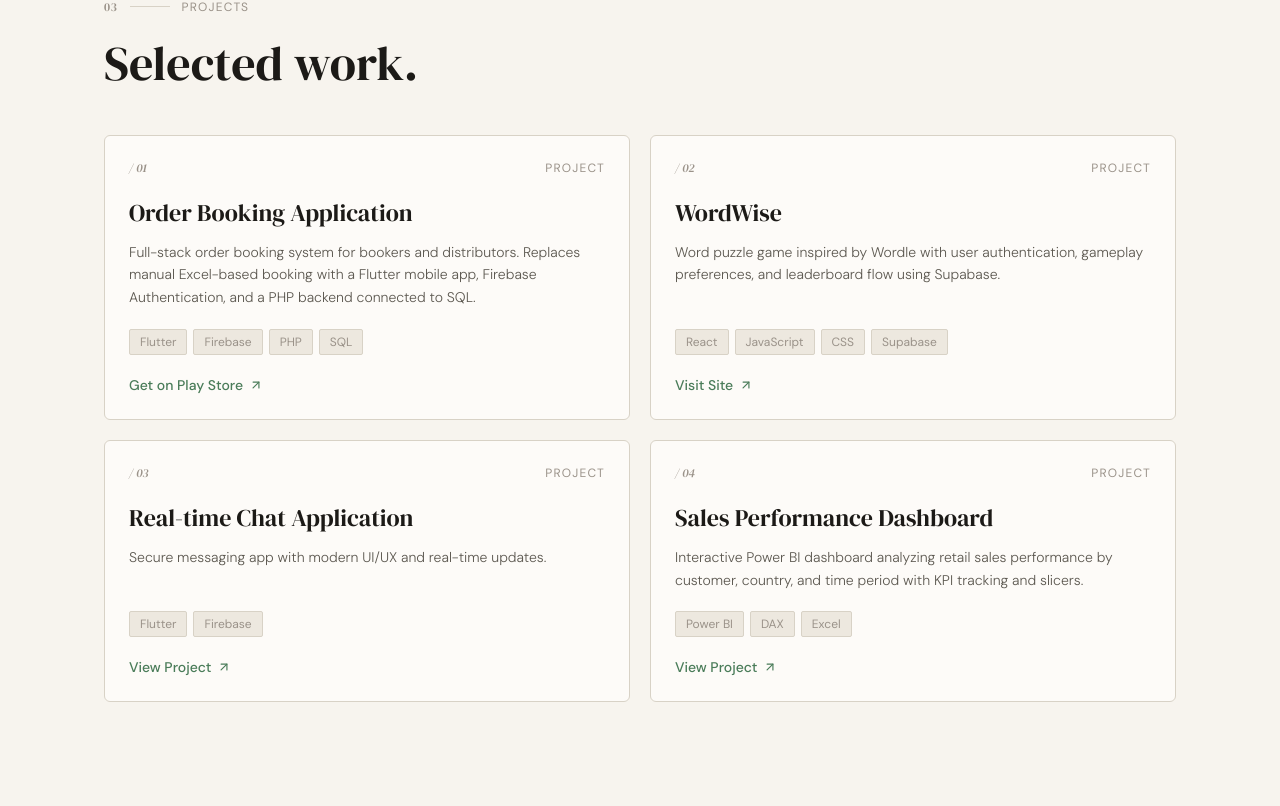
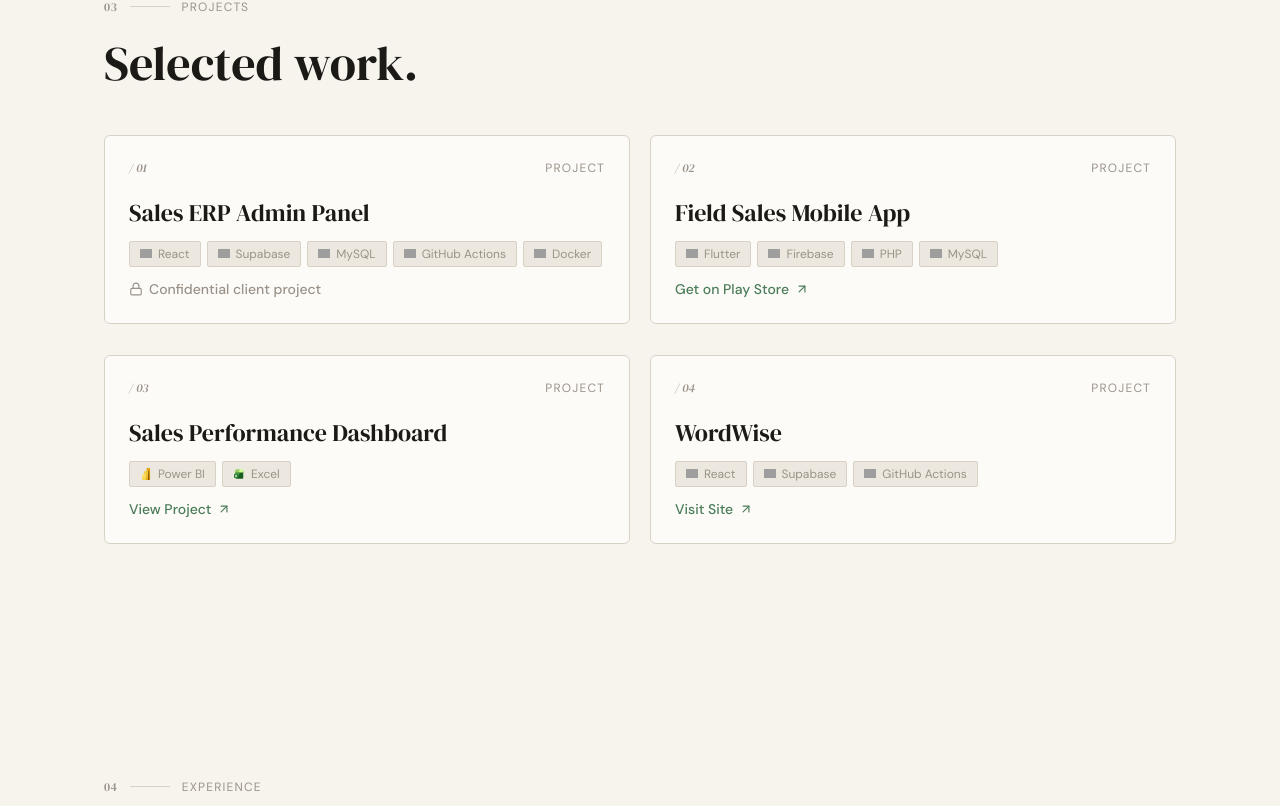
Before and after one commit to Aliyan008/Aliyan-Azam, a React (Vite) app: page / in a window 1280 px wide. Shown: the part 2154-2960 px from the top of the page. Built offline with nearby package versions, Linux system fonts and the light colour scheme; grey boxes are pictures that could not be loaded.

Commit message:
experience section update

```diff
--- a/src/components/Experience.jsx
+++ b/src/components/Experience.jsx
@@ -60,7 +60,7 @@ function Experience() {
               {job.points.map((point) => (
                 <li
                   key={point}
-                  className="font-sans font-light text-sm text-ink-light leading-relaxed pl-5 relative before:content-[''] before:absolute before:left-0 before:top-2.5 before:w-2 before:h-px before:bg-warm-border"
+                  className="font-sans font-light text-sm text-ink-light leading-relaxed pl-5 relative text-justify before:content-[''] before:absolute before:left-0 before:top-2.5 before:w-2 before:h-px before:bg-warm-border"
                 >
                   {point}
                 </li>
--- a/src/components/ProjectCard.jsx
+++ b/src/components/ProjectCard.jsx
@@ -1,5 +1,24 @@
+import { useState } from 'react';
 import { motion } from 'framer-motion';
-import { ArrowUpRight } from 'lucide-react';
+import { ArrowUpRight, Lock } from 'lucide-react';
+
+const CDN = 'https://cdn.jsdelivr.net/gh/devicons/devicon@latest/icons';
+
+const techIcons = {
+  React: `${CDN}/react/react-original.svg`,
+  Flutter: `${CDN}/flutter/flutter-original.svg`,
+  Firebase: `${CDN}/firebase/firebase-original.svg`,
+  Supabase: `${CDN}/supabase/supabase-original.svg`,
+  PostgreSQL: `${CDN}/postgresql/postgresql-original.svg`,
+  PHP: `${CDN}/php/php-original.svg`,
+  JavaScript: `${CDN}/javascript/javascript-original.svg`,
+  CSS: `${CDN}/css3/css3-original.svg`,
+  'Power BI': '/icons/power-bi-icon.svg',
+  Excel: '/icons/icons8-excel.svg',
+  'GitHub Actions': `${CDN}/githubactions/githubactions-plain.svg`,
+  Docker: `${CDN}/docker/docker-original.svg`,
+  MySQL: `${CDN}/mysql/mysql-original.svg`,
+};
 
 function ProjectCard({
   index,
@@ -10,9 +29,11 @@ function ProjectCard({
   secondaryLink,
   secondaryLabel,
 }) {
+  const [isExpanded, setIsExpanded] = useState(false);
   const primaryHref = playStoreUrl || secondaryLink;
   const primaryLabel = playStoreUrl ? 'Get on Play Store' : secondaryLabel;
   const showSecondary = playStoreUrl && secondaryLink && secondaryLabel;
+  const hasLink = Boolean(primaryHref);
   const number = String(index + 1).padStart(2, '0');
 
   return (
@@ -21,8 +42,14 @@ function ProjectCard({
       whileInView={{ opacity: 1, y: 0 }}
       viewport={{ once: true, margin: '-60px' }}
       transition={{ duration: 0.5, ease: 'easeOut', delay: index * 0.08 }}
+      className="relative h-[200px]"
     >
-      <article className="group h-full bg-card-bg border border-warm-border rounded-md p-6 flex flex-col hover:-translate-y-1 hover:shadow-lg hover:border-sage [transition:all_0.25s_ease]">
+      <article
+        onClick={() => setIsExpanded((prev) => !prev)}
+        className={`group absolute inset-x-0 top-0 bg-card-bg border border-warm-border rounded-md p-6 flex flex-col hover:-translate-y-1 hover:shadow-xl hover:border-sage hover:z-20 [transition:transform_0.3s_ease,box-shadow_0.3s_ease,border-color_0.3s_ease] cursor-pointer md:cursor-default ${
+          isExpanded ? 'z-20 shadow-xl' : 'z-10'
+        }`}
+      >
         <div className="flex items-center justify-between mb-5">
           <span className="font-serif italic text-xs text-ink-faint">
             / {number}
@@ -35,27 +62,48 @@ function ProjectCard({
         <h3 className="font-serif text-2xl text-ink mb-3 leading-snug">
           {title}
         </h3>
-        <p className="font-sans font-light text-sm text-ink-light leading-relaxed mb-5 flex-grow">
-          {description}
-        </p>
 
-        <div className="flex flex-wrap gap-1.5 mb-5">
+        <div className="flex flex-wrap gap-1.5 mb-3">
           {stack.map((tech) => (
             <span
               key={tech}
-              className="text-xs px-2.5 py-1 bg-cream-dark border border-warm-border text-ink-faint rounded-sm"
+              className="inline-flex items-center gap-1.5 text-xs px-2.5 py-1 bg-cream-dark border border-warm-border text-ink-faint rounded-sm"
             >
+              {techIcons[tech] && (
+                <img
+                  src={techIcons[tech]}
+                  alt=""
+                  width="12"
+                  height="12"
+                  className="w-3 h-3 object-contain"
+                />
+              )}
               {tech}
             </span>
           ))}
         </div>
 
+        <div
+          className={`overflow-hidden transition-all duration-500 ease-in-out ${
+            isExpanded ? 'max-h-[400px] opacity-100 mb-3' : 'max-h-0 opacity-0 mb-0'
+          } md:group-hover:max-h-[400px] md:group-hover:opacity-100 md:group-hover:mb-3`}
+        >
+          <p className="font-sans font-light text-sm text-ink-light leading-relaxed text-justify">
+            {description}
+          </p>
+        </div>
+
+        <span className="text-xs uppercase tracking-widest text-ink-faint mb-5 md:hidden">
+          {isExpanded ? 'Tap to collapse' : 'Tap for details'}
+        </span>
+
         <div className="flex flex-wrap items-center gap-x-5 gap-y-2 mt-auto">
-          {primaryHref && (
+          {hasLink && (
             <a
               href={primaryHref}
               target="_blank"
               rel="noopener noreferrer"
+              onClick={(e) => e.stopPropagation()}
               className="flex items-center gap-1.5 text-sm text-sage font-medium hover:gap-2.5 transition-all"
             >
               {primaryLabel}
@@ -67,11 +115,18 @@ function ProjectCard({
               href={secondaryLink}
               target="_blank"
               rel="noopener noreferrer"
+              onClick={(e) => e.stopPropagation()}
               className="flex items-center gap-1.5 text-sm text-ink-light font-medium hover:text-sage hover:gap-2.5 transition-all"
             >
               {secondaryLabel}
               <ArrowUpRight size={14} />
             </a>
+          )}
+          {!hasLink && (
+            <span className="flex items-center gap-1.5 text-sm text-ink-faint font-medium">
+              <Lock size={14} />
+              Confidential client project
+            </span>
           )}
         </div>
       </article>
--- a/src/components/Projects.jsx
+++ b/src/components/Projects.jsx
@@ -5,46 +5,45 @@ import Reveal from './Reveal';
 
 const projects = [
   {
-    id: 'booking',
-    title: 'Order Booking Application',
+    id: 'erp-admin',
+    title: 'Sales ERP Admin Panel',
     description:
-      'Full-stack order booking system for bookers and distributors. Replaces manual Excel-based booking with a Flutter mobile app, Firebase Authentication, and a PHP backend connected to SQL.',
-    stack: ['Flutter', 'Firebase', 'PHP', 'SQL'],
+      'A centralized operations platform built with React and Supabase, handling order tracking, role-based access control (RBAC), and a structured ticket logging system for issue management. Implemented Supabase Row Level Security (RLS) policies and access control mechanisms as part of a full security audit, hardening the platform against unauthorized data access. Architected and developed independently, currently deployed in production for two active clients.',
+    stack: ['React', 'Supabase', 'MySQL', 'GitHub Actions', 'Docker'],
+    playStoreUrl: null,
+    secondaryLink: null,
+    secondaryLabel: null,
+  },
+  {
+    id: 'field-sales-app',
+    title: 'Field Sales Mobile App',
+    description:
+      'Replaced a manual paper-based ordering workflow, where field reps filled out paper bills that office staff later transcribed into Excel, with a Flutter application supporting real-time order sync and offline queuing. Implemented API integration with structured error handling and retry logic to ensure reliable data transfer between the app and backend. Added live GPS-based location tracking for attendance verification and order validation, ensuring orders are only logged when placed at the correct location. Used daily by 40+ field reps in production, with security measures in place to protect rep and order data.',
+    stack: ['Flutter', 'Firebase', 'PHP', 'MySQL'],
     playStoreUrl:
       'https://play.google.com/store/apps/details?id=com.franscent.orderbooking',
     secondaryLink: null,
     secondaryLabel: null,
   },
   {
+    id: 'dashboard',
+    title: 'Sales Performance Dashboard',
+    description:
+      'Interactive Power BI dashboard analyzing retail sales performance by customer, country, and time period with KPI tracking and slicers.',
+    stack: ['Power BI', 'Excel'],
+    playStoreUrl: null,
+    secondaryLink: 'https://github.com/Aliyan008/Sales-Dashboard',
+    secondaryLabel: 'View Project',
+  },
+  {
     id: 'wordwise',
     title: 'WordWise',
     description:
       'Word puzzle game inspired by Wordle with user authentication, gameplay preferences, and leaderboard flow using Supabase.',
-    stack: ['React', 'JavaScript', 'CSS', 'Supabase'],
+    stack: ['React', 'Supabase', 'GitHub Actions'],
     playStoreUrl: null,
     secondaryLink: 'https://wordwise-orpin.vercel.app/',
     secondaryLabel: 'Visit Site',
-  },
-  {
-    id: 'chat',
-    title: 'Real-time Chat Application',
-    description:
-      'Secure messaging app with modern UI/UX and real-time updates.',
-    stack: ['Flutter', 'Firebase'],
-    playStoreUrl: null,
-    secondaryLink:
-      'https://www.linkedin.com/posts/aliyan-azam-273742270_flutterdev-firebase-mobileapp-activity-7203792210729877504-p6QB',
-    secondaryLabel: 'View Project',
-  },
-  {
-    id: 'dashboard',
-    title: 'Sales Performance Dashboard',
-    description:
-      'Interactive Power BI dashboard analyzing retail sales performance by customer, country, and time period with KPI tracking and slicers.',
-    stack: ['Power BI', 'DAX', 'Excel'],
-    playStoreUrl: null,
-    secondaryLink: 'https://github.com/Aliyan008/Sales-Dashboard',
-    secondaryLabel: 'View Project',
   },
 ];
 
@@ -57,7 +56,7 @@ function Projects() {
           Selected work.
         </h2>
       </Reveal>
-      <div className="grid sm:grid-cols-2 lg:grid-cols-2 gap-5">
+      <div className="grid sm:grid-cols-2 lg:grid-cols-2 gap-5 items-start">
         {projects.map((project, index) => (
           <ProjectCard key={project.id} index={index} {...project} />
         ))}
```
